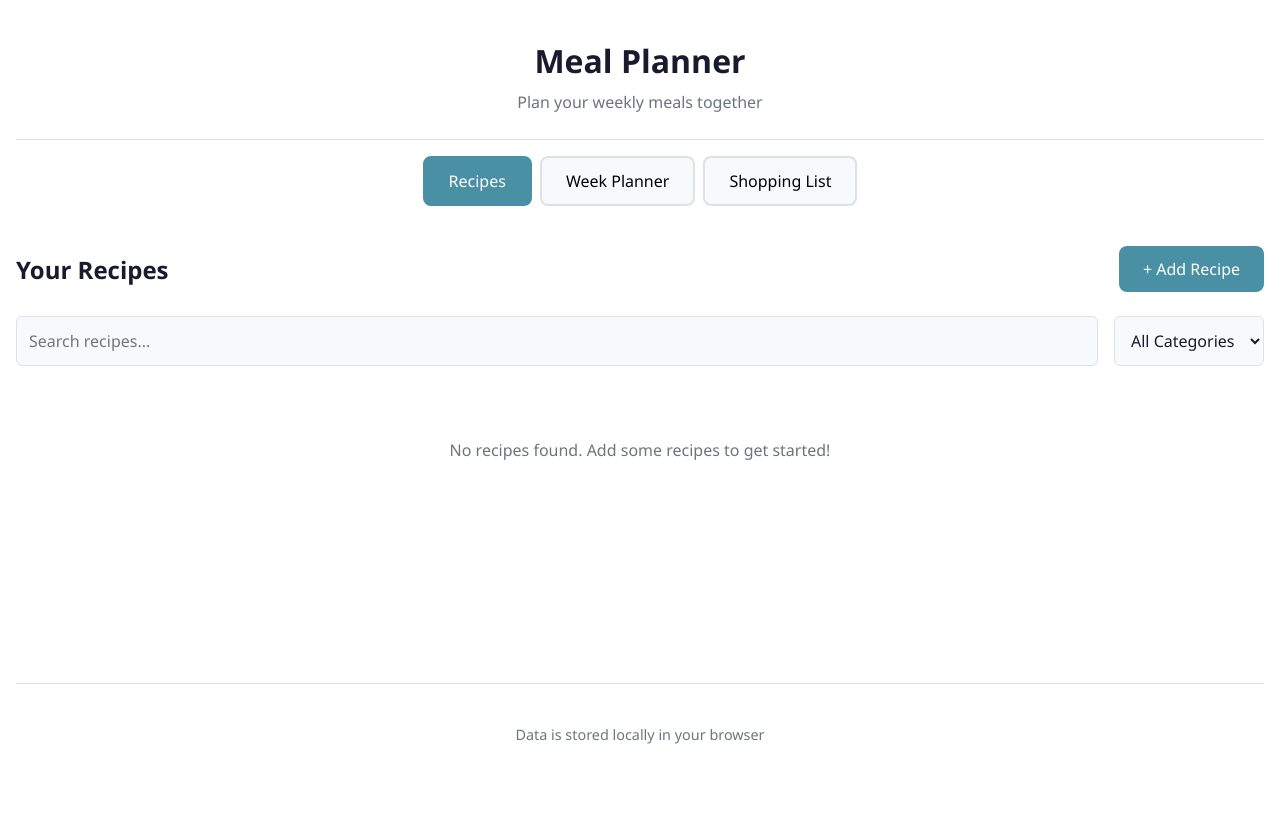
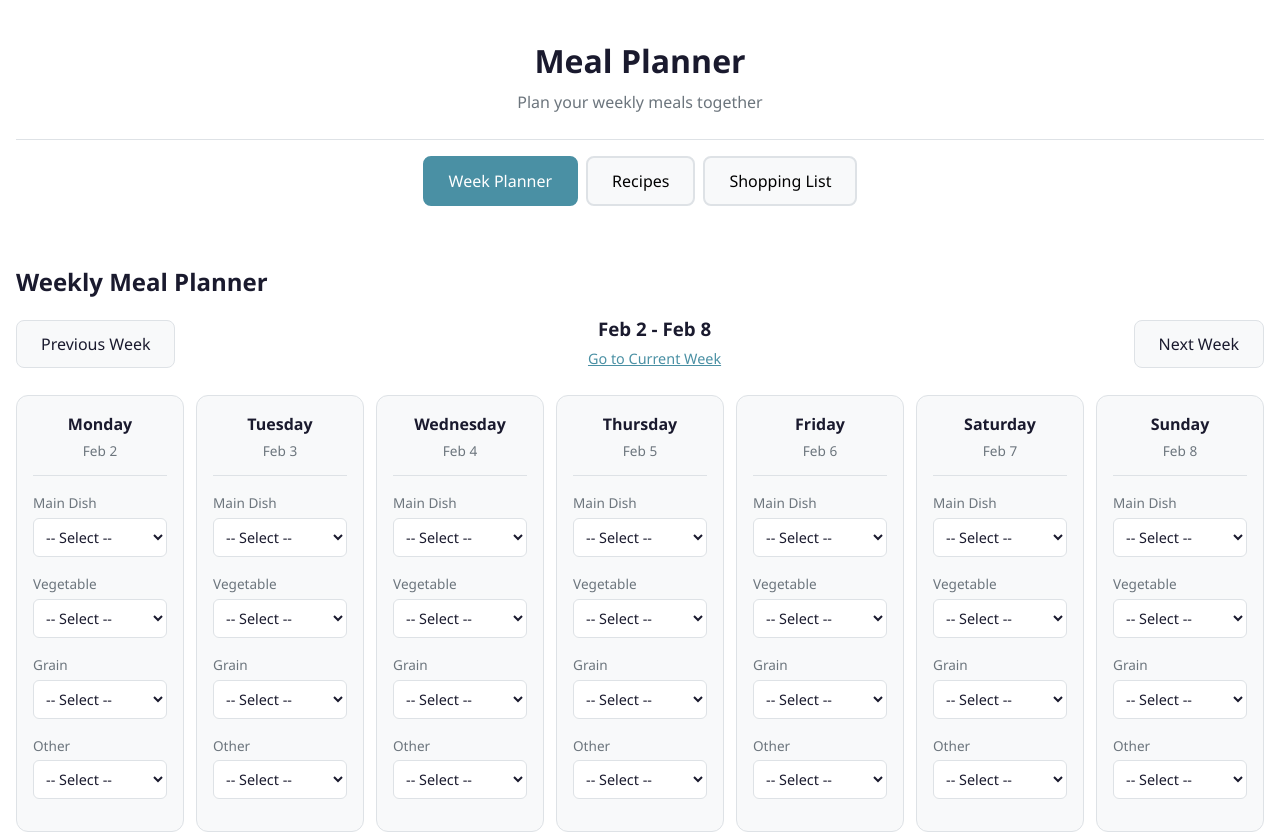
Before and after one commit to aronkirschner/Meal-Planning-App, a React (Vite) app: page / in a window 1280 px wide. Shown: the top 832 px of the page. Before the commit the page ends 800 px from the top, so only its background shows below. Built offline with nearby package versions, Linux system fonts and the light colour scheme.

Commit message:
Make Week Planner the default tab and move it first in navigation
https://claude.ai/code/session_01VACLaVEK7HdNfsT4EVvZ1C

```diff
--- a/src/App.tsx
+++ b/src/App.tsx
@@ -30,7 +30,7 @@ function formatDate(date: Date): string {
 }
 
 function App() {
-  const [activeTab, setActiveTab] = useState<Tab>('recipes');
+  const [activeTab, setActiveTab] = useState<Tab>('planner');
   const [recipes, setRecipes] = useState<Recipe[]>([]);
   const [currentWeekPlan, setCurrentWeekPlan] = useState<WeekPlan | null>(null);
   const [showAddForm, setShowAddForm] = useState(false);
@@ -76,16 +76,16 @@ function App() {
 
       <nav className="app-nav">
         <button
+          className={`nav-btn ${activeTab === 'planner' ? 'active' : ''}`}
+          onClick={() => setActiveTab('planner')}
+        >
+          Week Planner
+        </button>
+        <button
           className={`nav-btn ${activeTab === 'recipes' ? 'active' : ''}`}
           onClick={() => setActiveTab('recipes')}
         >
           Recipes
-        </button>
-        <button
-          className={`nav-btn ${activeTab === 'planner' ? 'active' : ''}`}
-          onClick={() => setActiveTab('planner')}
-        >
-          Week Planner
         </button>
         <button
           className={`nav-btn ${activeTab === 'shopping' ? 'active' : ''}`}
```
